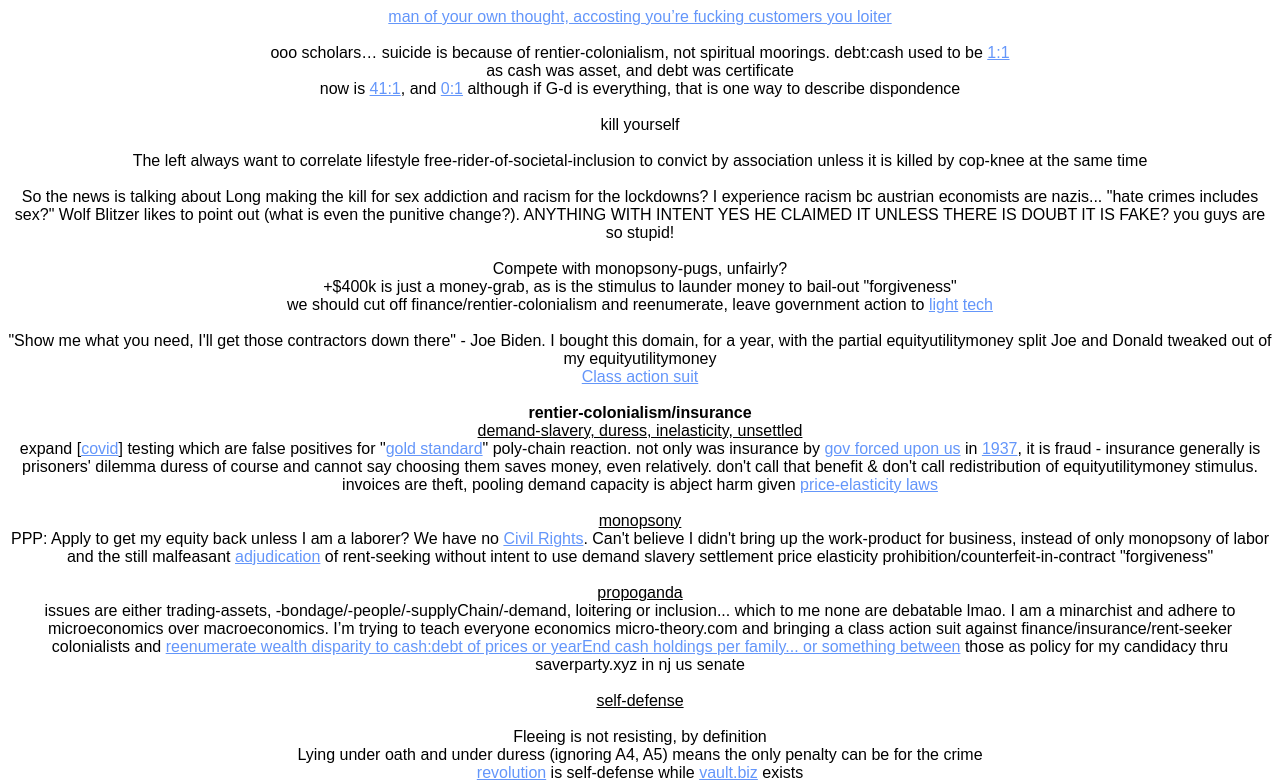
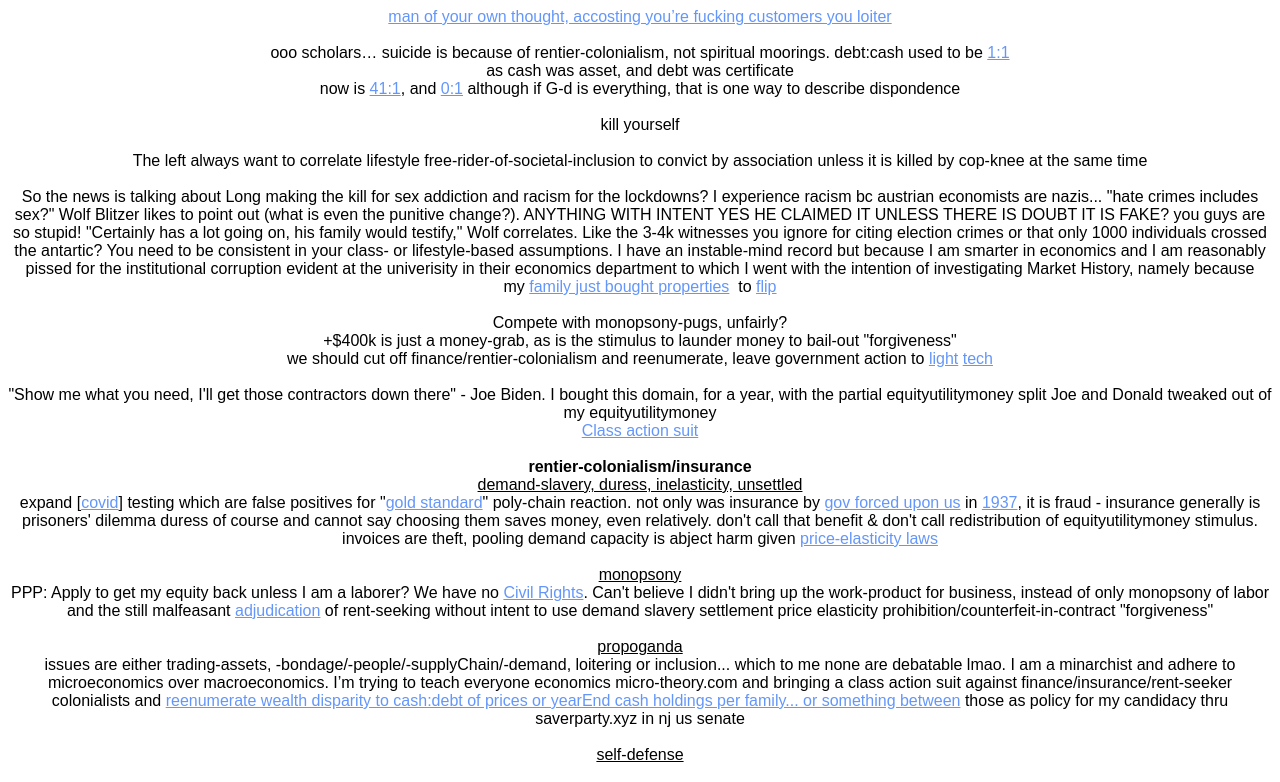
Before and after one commit to NickCarducci/BillBidenOrg, a React (Create React App) app: page / in a window 1280 px wide. Shown: the top 782 px of the page. Built offline with nearby package versions, Linux system fonts and the light colour scheme.

Commit message:
Update App.js

```diff
--- a/src/App.js
+++ b/src/App.js
@@ -31,7 +31,19 @@ export default function App() {
       racism for the lockdowns? I experience racism bc austrian economists are
       nazis... "hate crimes includes sex?" Wolf Blitzer likes to point out (what
       is even the punitive change?). ANYTHING WITH INTENT YES HE CLAIMED IT
-      UNLESS THERE IS DOUBT IT IS FAKE? you guys are so stupid!
+      UNLESS THERE IS DOUBT IT IS FAKE? you guys are so stupid! "Certainly has a
+      lot going on, his family would testify," Wolf correlates. Like the 3-4k
+      witnesses you ignore for citing election crimes or that only 1000
+      individuals crossed the antartic? You need to be consistent in your class-
+      or lifestyle-based assumptions. I have an instable-mind record but because
+      I am smarter in economics and I am reasonably pissed for the institutional
+      corruption evident at the univerisity in their economics department to
+      which I went with the intention of investigating Market History, namely
+      because my&nbsp;
+      <a href="https://www.academia.edu/43983364/Review_Capitalism_in_the_21st_Century">
+        family just bought properties
+      </a>
+      &nbsp; to&nbsp;<a href="https://kmhughes.com">flip</a>
       <br />
       <br />
       Compete with monopsony-pugs, unfairly?
```
